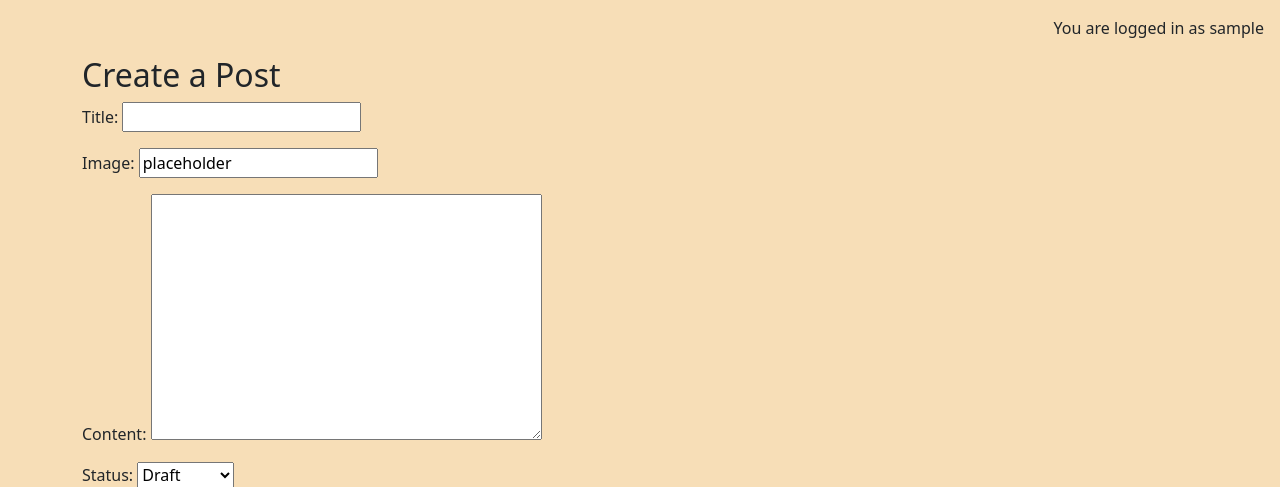
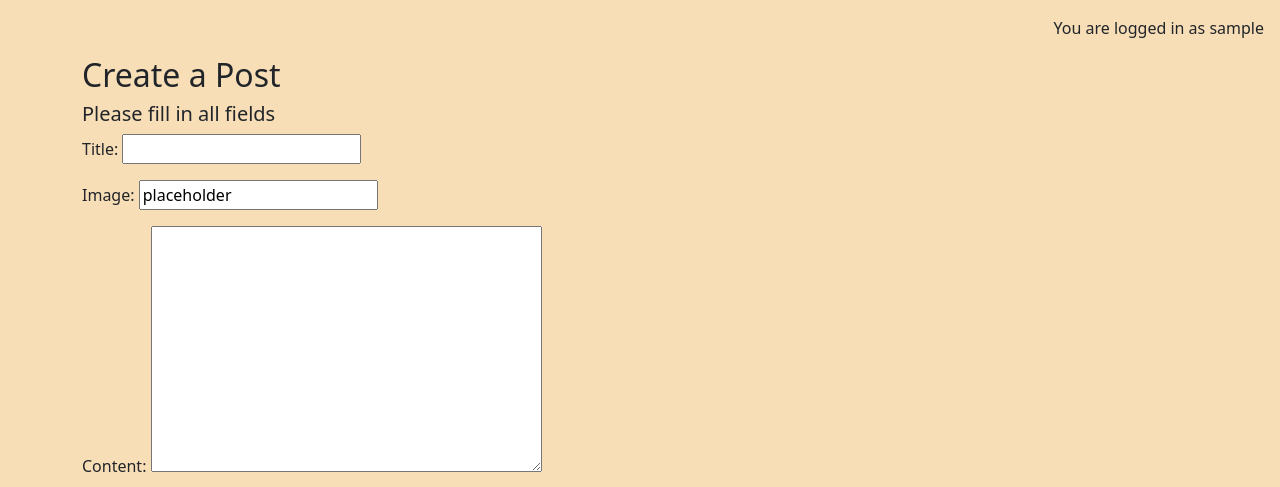
Before and after one commit to aliceC119/musicstar-club, a Django app: page /post/ in a window 1280 px wide. Shown: the part 60-547 px from the top of the page. Run offline with Django 4.2, Linux system fonts and the light colour scheme; the visitor is signed in with stand-in values (Sample User, id 1).

Commit message:
added a remind sentence of filling all fields in the create a post page.

```diff
--- a/blog/templates/blog/create_post.html
+++ b/blog/templates/blog/create_post.html
@@ -3,6 +3,7 @@
 {% block content %}
 <div class="container">
     <h2>Create a Post</h2>
+    <h5>Please fill in all fields</h5>
 
     <form method="post" enctype="multipart/form-data">
         {% csrf_token %}
```
